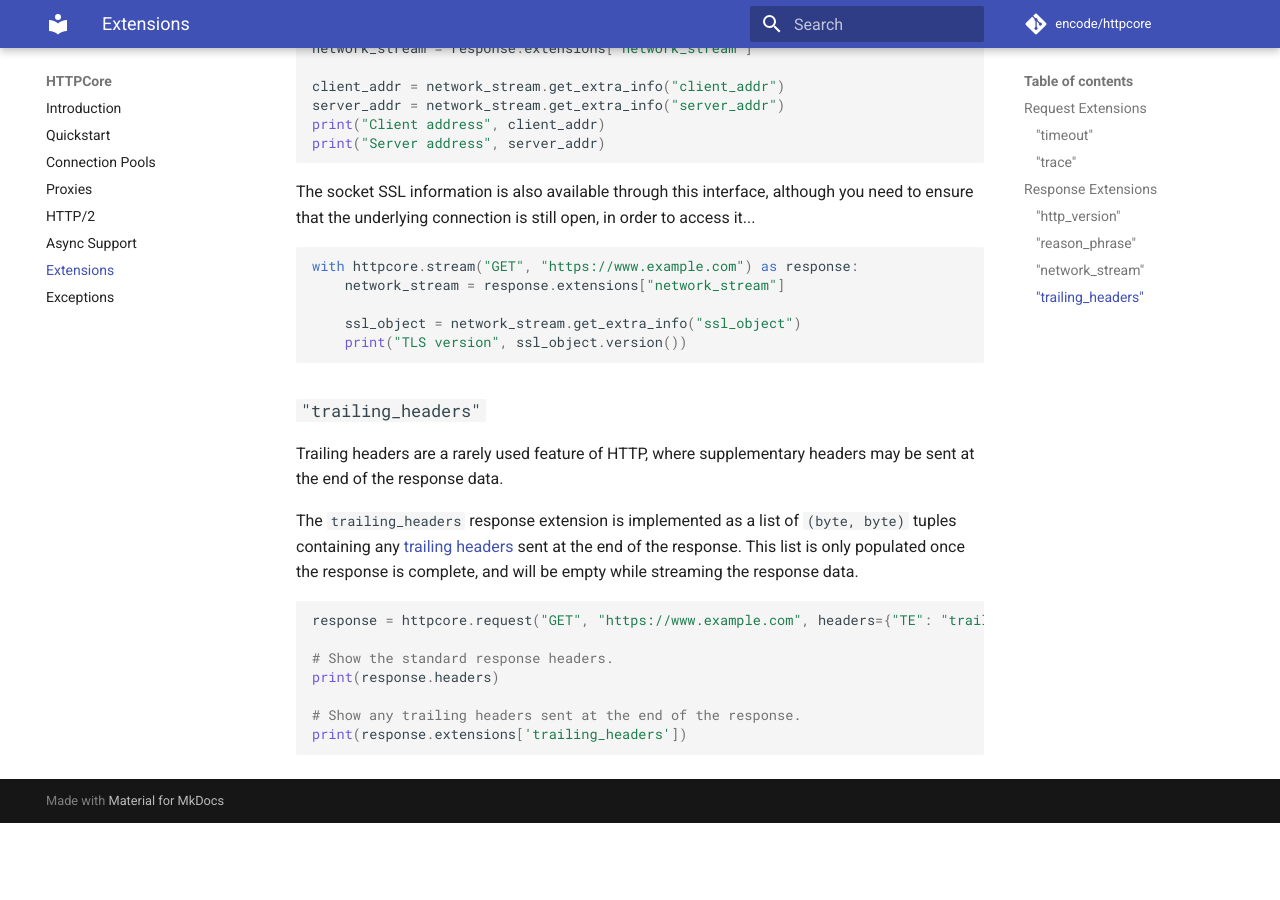
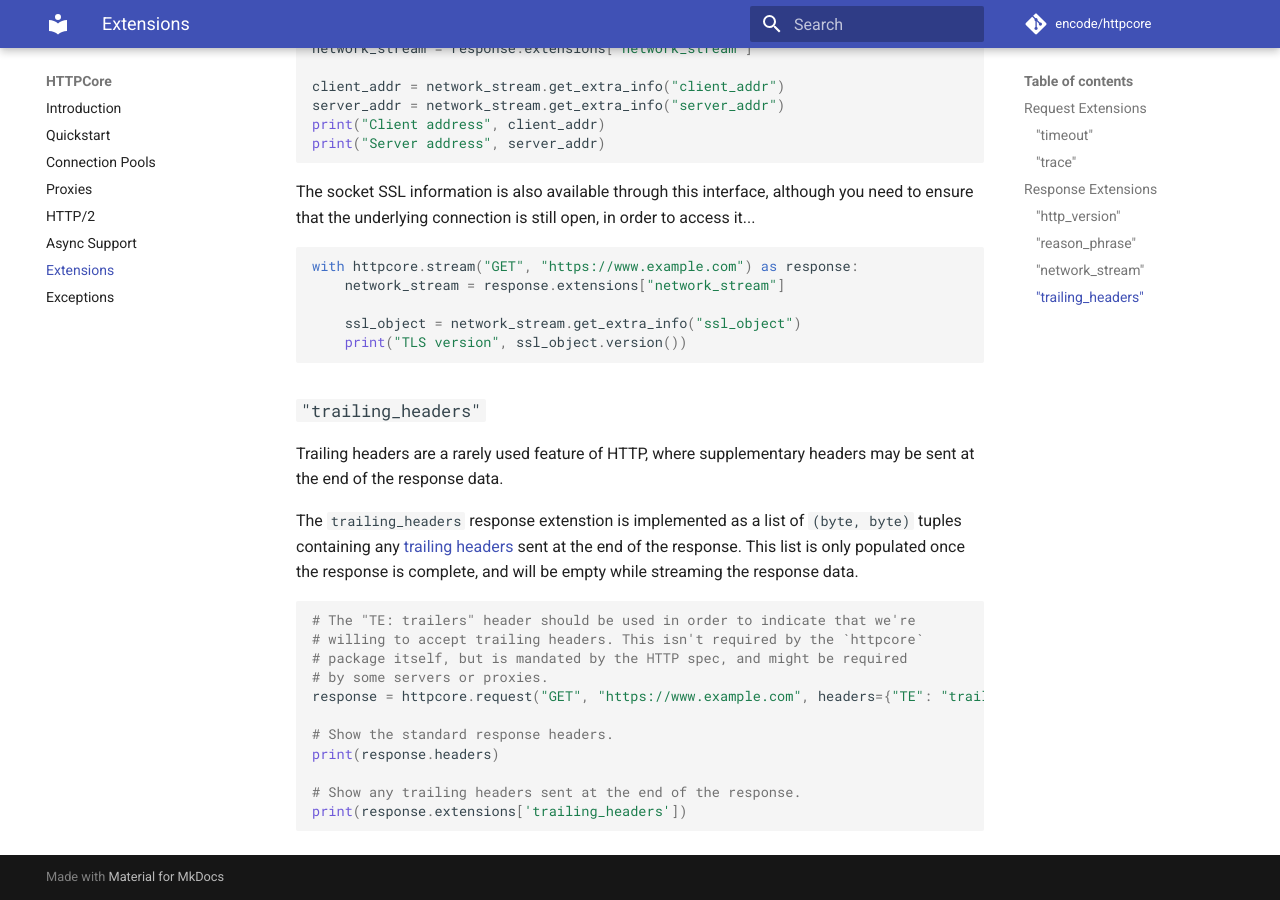
Before and after one commit to encode/httpcore, an MkDocs documentation site: the page built from docs/extensions.md, in a window 1280 px wide and 900 px high, scrolled down 4809 px. Built offline with MkDocs 1.6.1 and Material for MkDocs 9.7.7, drawn with Linux system fonts in a browser that asks for light colours; comment, search, counter and statistics services are not loaded; before the commit the page ends 5632 px from its top, so only the background shows below that.

Commit message:
Include 'TE: trailers' in trailing_headers docs

````diff
--- a/docs/extensions.md
+++ b/docs/extensions.md
@@ -232,9 +232,13 @@ with httpcore.stream("GET", "https://www.example.com") as response:
 
 Trailing headers are a rarely used feature of HTTP, where supplementary headers may be sent at the end of the response data.
 
-The `trailing_headers` response extension is implemented as a list of `(byte, byte)` tuples containing any [trailing headers](https://developer.mozilla.org/en-US/docs/Web/HTTP/Headers/Trailer#chunked_transfer_encoding_using_a_trailing_header) sent at the end of the response. This list is only populated once the response is complete, and will be empty while streaming the response data.
+The `trailing_headers` response extenstion is implemented as a list of `(byte, byte)` tuples containing any [trailing headers](https://developer.mozilla.org/en-US/docs/Web/HTTP/Headers/Trailer#chunked_transfer_encoding_using_a_trailing_header) sent at the end of the response. This list is only populated once the response is complete, and will be empty while streaming the response data.
 
 ```python
+# The "TE: trailers" header should be used in order to indicate that we're
+# willing to accept trailing headers. This isn't required by the `httpcore`
+# package itself, but is mandated by the HTTP spec, and might be required
+# by some servers or proxies.
 response = httpcore.request("GET", "https://www.example.com", headers={"TE": "trailers"})
 
 # Show the standard response headers.
````
